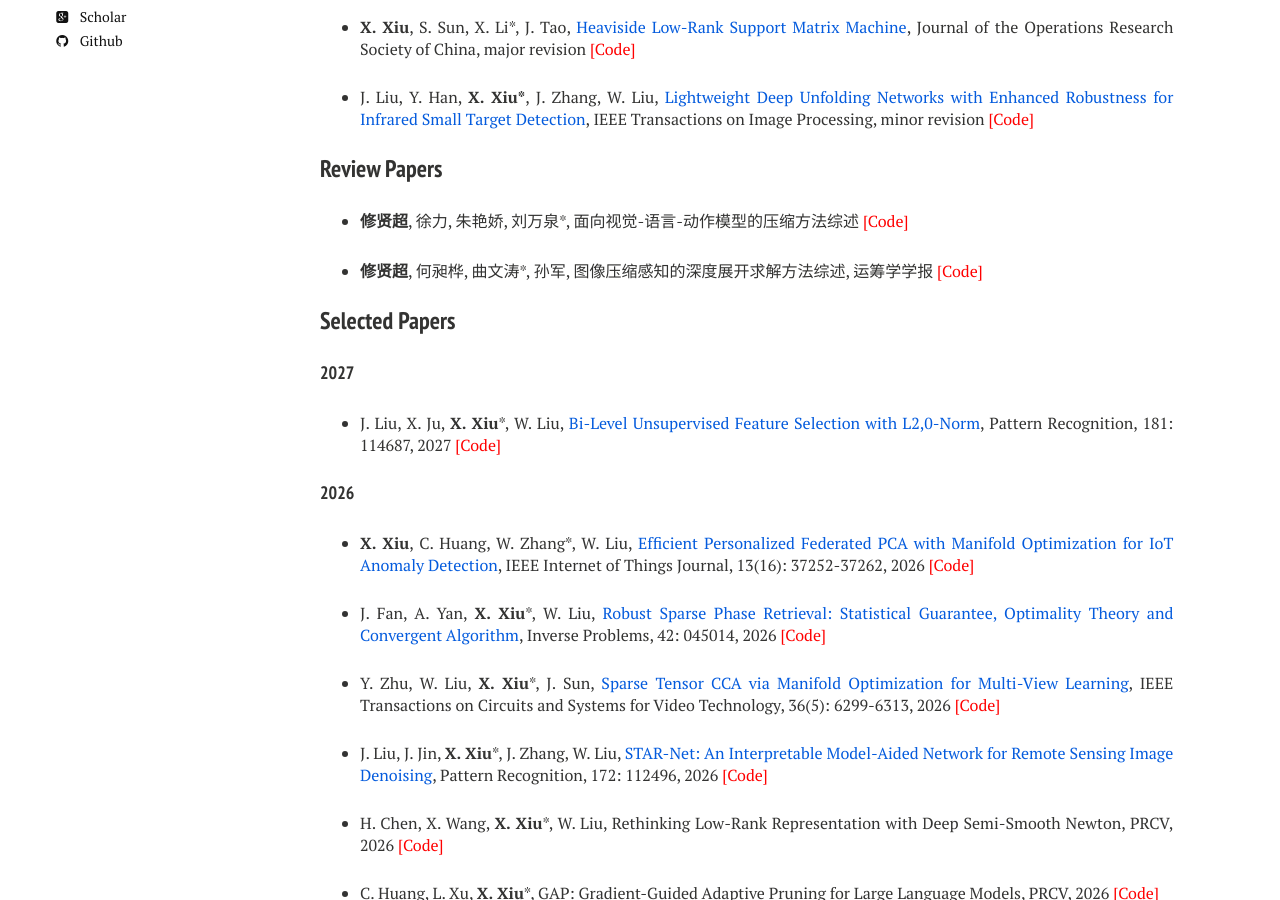
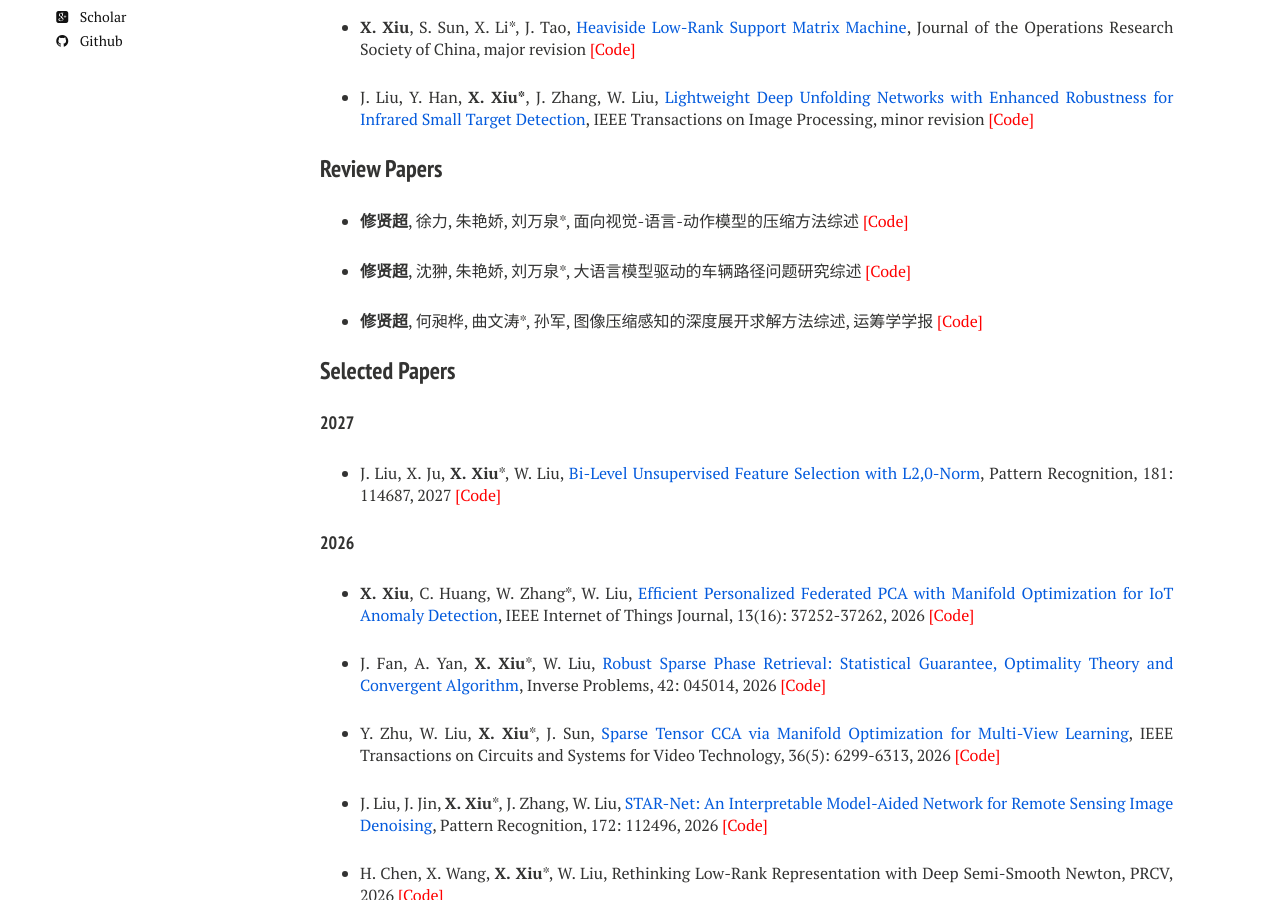
Before and after one commit to xianchaoxiu/xianchaoxiu.github.io, a Jekyll site: the page built from publications/index.md, in a window 1280 px wide and 900 px high, scrolled down 300 px. Built offline with Jekyll 4.4.1, drawn with Linux system fonts in a browser that asks for light colours; nearby versions of some CDN libraries.

Commit message:
Update index.md

```diff
--- a/publications/index.md
+++ b/publications/index.md
@@ -22,6 +22,8 @@ share: false
 ### Review Papers
 
 * <b>修贤超</b>, 徐力, 朱艳娇, 刘万泉*, 面向视觉-语言-动作模型的压缩方法综述  <a href="https://github.com/xianchaoxiu/COM4VLA" class="textlink" target="_blank" style="color: red;">[Code]</a>
+
+* <b>修贤超</b>, 沈翀, 朱艳娇, 刘万泉*, 大语言模型驱动的车辆路径问题研究综述  <a href="https://github.com/xianchaoxiu/LLM4VRP" class="textlink" target="_blank" style="color: red;">[Code]</a>
 
 * <b>修贤超</b>, 何昶桦, 曲文涛*, 孙军, 图像压缩感知的深度展开求解方法综述, 运筹学学报  <a href="https://github.com/xianchaoxiu/DU4ICS" class="textlink" target="_blank" style="color: red;">[Code]</a>
 
```
